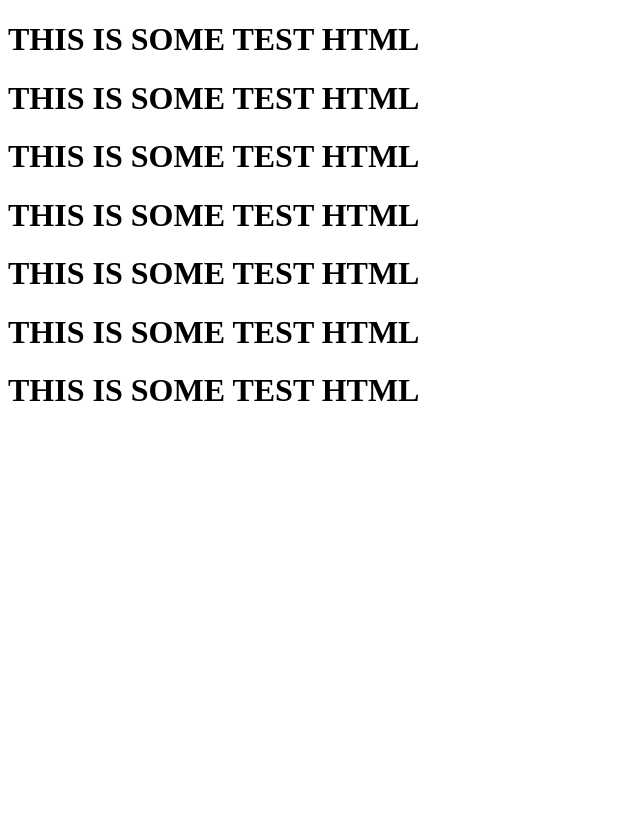
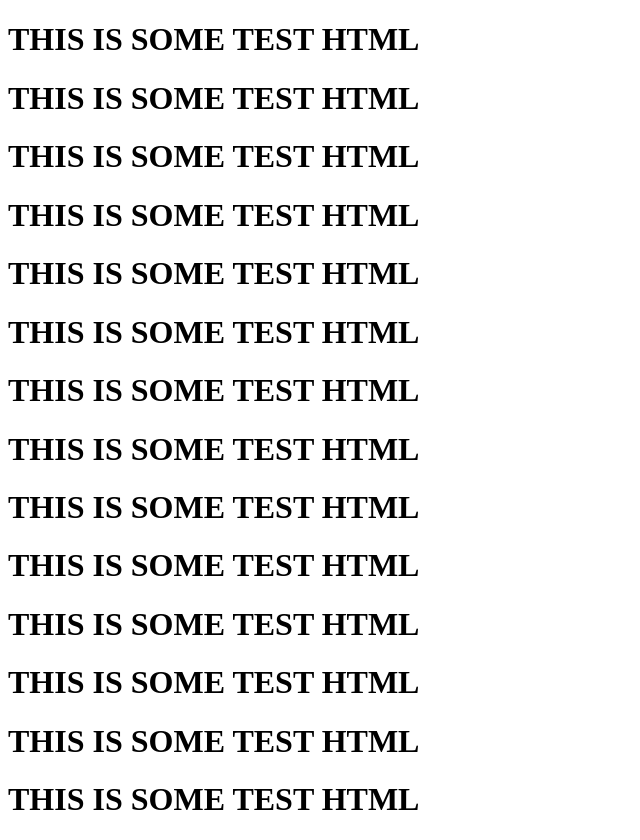
Before and after one commit to rquiroz32/Covid-19_TestingApp, a plain HTML site: page index.html in a window 1280 px wide. Shown: the whole page, without its empty margins (0-640 px from the left). Before the commit the page ends 800 px from the top, so only its background shows below. Drawn offline with Linux system fonts and the light colour scheme.

Commit message:
let's try this again

```diff
--- a/index.html
+++ b/index.html
@@ -14,7 +14,13 @@
         <h1>THIS IS SOME TEST HTML </h1>
         <h1>THIS IS SOME TEST HTML </h1>
         <h1>THIS IS SOME TEST HTML </h1>
-
+        <h1>THIS IS SOME TEST HTML </h1>
+        <h1>THIS IS SOME TEST HTML </h1>
+        <h1>THIS IS SOME TEST HTML </h1>
+        <h1>THIS IS SOME TEST HTML </h1>
+        <h1>THIS IS SOME TEST HTML </h1>
+        <h1>THIS IS SOME TEST HTML </h1>
+        <h1>THIS IS SOME TEST HTML </h1>
 
     </div>
 </body>
```
